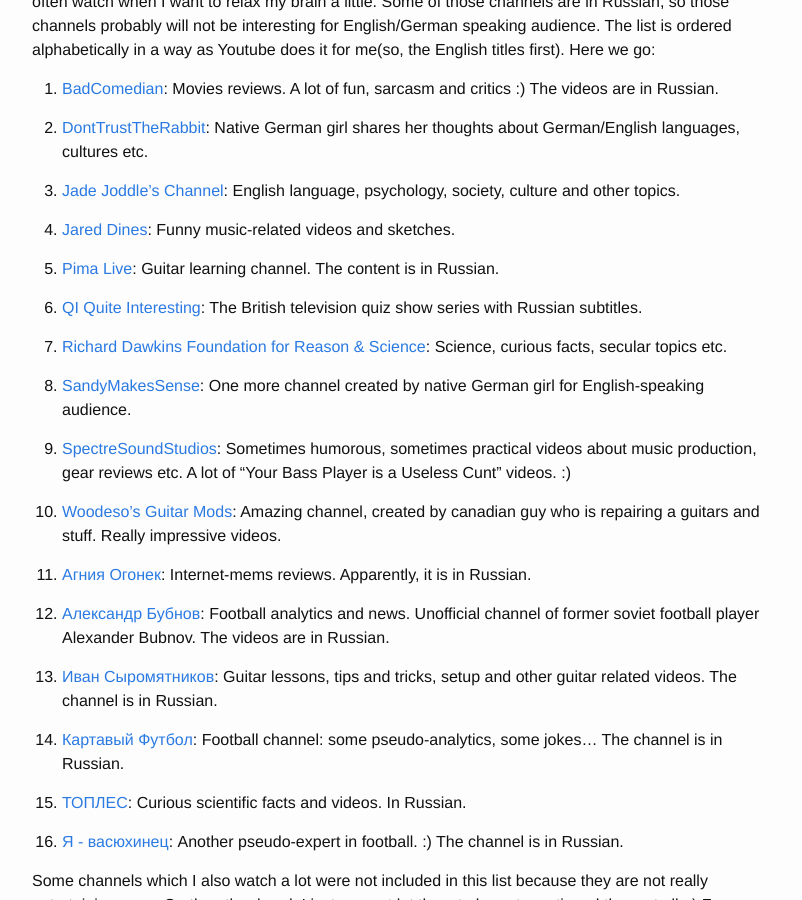
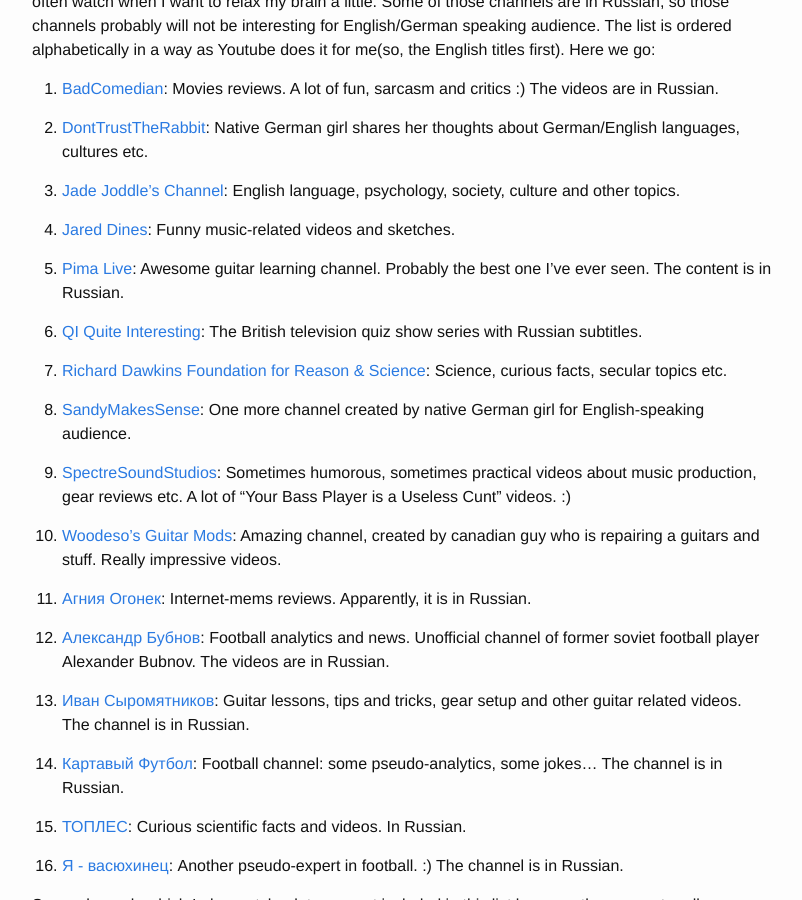
Before and after one commit to aistomin/aistomin.github.io, a Jekyll site: the page built from _posts/2017-01-12-top-youtube-channels.markdown, in a window 1280 px wide and 900 px high, scrolled down 306 px. Shown: the whole window, without its empty margins (238-1040 px from the left). Built offline with Jekyll 4.4.1, drawn with Linux system fonts in a browser that asks for light colours; comment, search, counter and statistics services are not loaded.

Commit message:
2017-01-12-top-youtube-channels.markdown: some editing

```diff
--- a/_posts/2017-01-12-top-youtube-channels.markdown
+++ b/_posts/2017-01-12-top-youtube-channels.markdown
@@ -27,8 +27,8 @@
 4. [Jared Dines](https://www.youtube.com/channel/UCJcYRr8rpsxVPfWA5vkuxFw):
     Funny music-related videos and sketches.
 
-5. [Pima Live](https://www.youtube.com/channel/UCEb4vwhFFJcO8w-TrR8iRNw): Guitar
-    learning channel. The content is in Russian.
+5. [Pima Live](https://www.youtube.com/channel/UCEb4vwhFFJcO8w-TrR8iRNw): Awesome guitar
+    learning channel. Probably the best one I've ever seen. The content is in Russian.
 
 6. [QI Quite Interesting](https://www.youtube.com/channel/UCtk3OPc31bHfVvvzC5ru04w):
     The British television quiz show series with Russian subtitles.
@@ -54,7 +54,7 @@
     player Alexander Bubnov. The videos are in Russian.
 
 13. [Иван Сыромятников](https://www.youtube.com/channel/UCHImITX13FKpk7tPk8kO7-w):
-    Guitar lessons, tips and tricks, setup and other guitar related videos.
+    Guitar lessons, tips and tricks, gear setup and other guitar related videos.
     The channel is in Russian.
 
 14. [Картавый Футбол](https://www.youtube.com/channel/UCYKXkKRqQqCoIAHG0_N32QQ):
```
